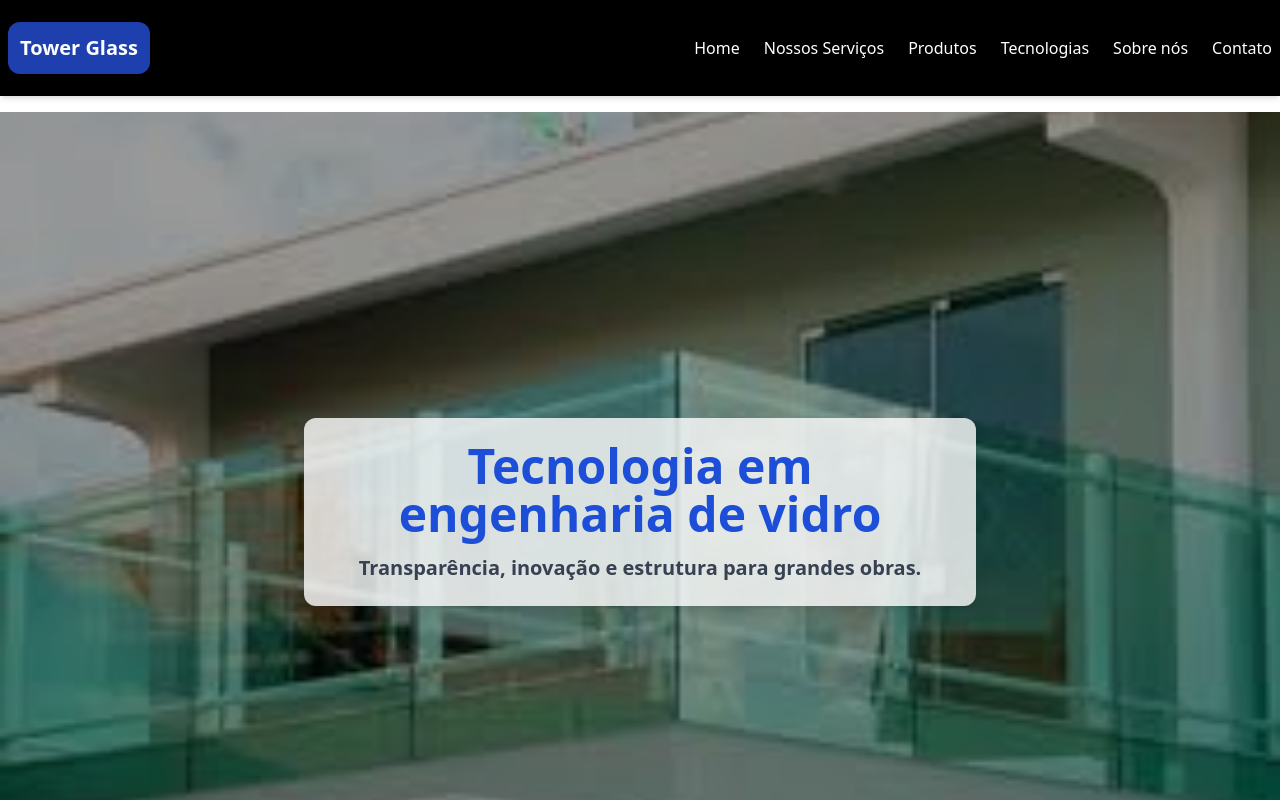
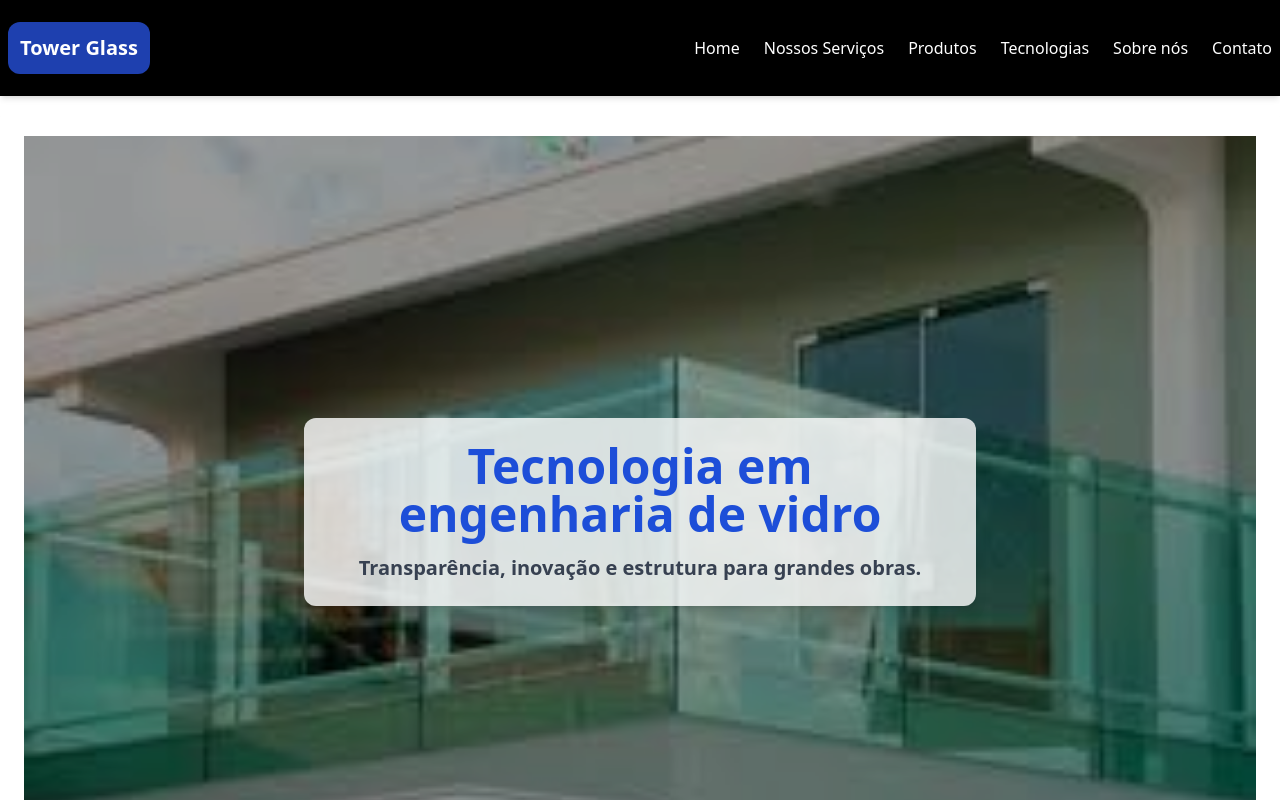
Before and after one commit to leandrotnorio/towerglass, a Next.js app: page / in a window 1280 px wide. Shown: the top 800 px of the page. Built offline with nearby package versions, Linux system fonts and the light colour scheme.

Commit message:
Alterações no page.jsx e Navbar.jsx

```diff
--- a/app/page.jsx
+++ b/app/page.jsx
@@ -18,7 +18,7 @@ export default function HomePage() {
 
         {/* Imagem de fundo */}
         <div
-          className="absolute inset-0 bg-no-repeat bg-center bg-cover"
+          className="absolute inset-0 m-6 bg-no-repeat bg-center bg-cover"
           style={{
             backgroundImage: "url('/images.jpg')",
           }}
@@ -28,7 +28,7 @@ export default function HomePage() {
         </div>
 
         {/* Conteúdo sobre a imagem */}
-        <div className="relative z-10 bg-white bg-opacity-80 p-6 rounded-xl shadow-lg max-w-2xl mx-auto">
+        <div className="relative z-10 bg-white bg-opacity-80 p-6 rounded-xl shadow-lg max-w-2xl m-8">
           <h1 className="text-4xl sm:text-5xl font-extrabold text-blue-700 mb-4">
             Tecnologia em engenharia de vidro
           </h1>
--- a/components/Navbar.jsx
+++ b/components/Navbar.jsx
@@ -17,7 +17,7 @@ export default function Navbar() {
 
 
   return (
-    <nav className="bg-black shadow-md fixed w-full z-10">
+    <nav className="bg-black shadow-md fixed w-full z-40">
       <div className="max-w-7xl mx-auto px-4 sm:px-6 lg:px-2">
         <div className="flex justify-between h-24 items-center">
 
```
